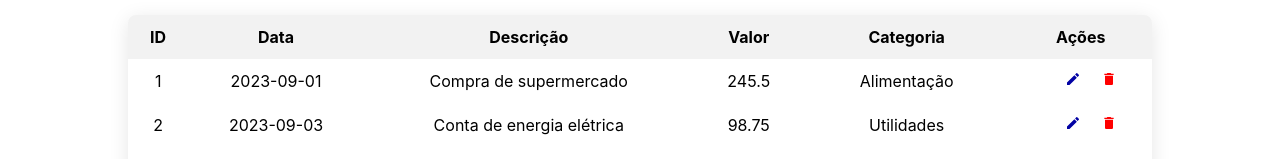
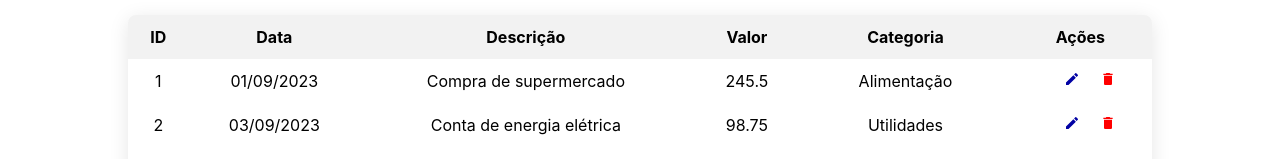
Before and after one commit to ricardo-oamaro/fatura-app-react, a React (Create React App) app: page / in a window 1280 px wide. Shown: the part 782-941 px from the top of the page. Built offline with nearby package versions, Linux system fonts and the light colour scheme.

Commit message:
criando formatDate

```diff
--- a/src/components/Table/index.js
+++ b/src/components/Table/index.js
@@ -6,6 +6,11 @@ const SimpleTable = ({ columns, data }) => {
 
     const { getTableProps, getTableBodyProps, headerGroups, rows, prepareRow } =
         useTable({ columns, data });
+
+    const formatDate = (dateString) => {
+        const [year, month, day] = dateString.split('-');
+        return `${day}/${month}/${year}`;
+    }
 
     return (
         <section className="App">
@@ -31,14 +36,17 @@ const SimpleTable = ({ columns, data }) => {
                     <tbody {...getTableBodyProps()}>
                         {rows.map((row) => {
                             prepareRow(row);
-                            const { key, ...restRowProps } = row.getRowProps();
+                            // const { key, ...restRowProps } = row.getRowProps();
                             return (
-                                <tr key={key} {...restRowProps}>
-                                    {row.cells.map(cell => {
-                                        const { key: cellKey, ...restCellProps } = cell.getCellProps();
+                                <tr {...row.getRowProps()}>
+                                {row.cells.map(cell => {
+                                    // debugger;
                                         return (
-                                            <td key={cellKey} {...restCellProps}>
-                                                {cell.render("Cell")}
+                                            <td {...cell.getCellProps()} key={cell.id}>
+                                                {cell.column.id === 'date' ?
+                                                    formatDate(cell.value) : // Formata a data
+                                                    cell.render("Cell")} {/* Renderiza normalmente para outras células */}
+
                                             </td>
                                         );
                                     })}
```
